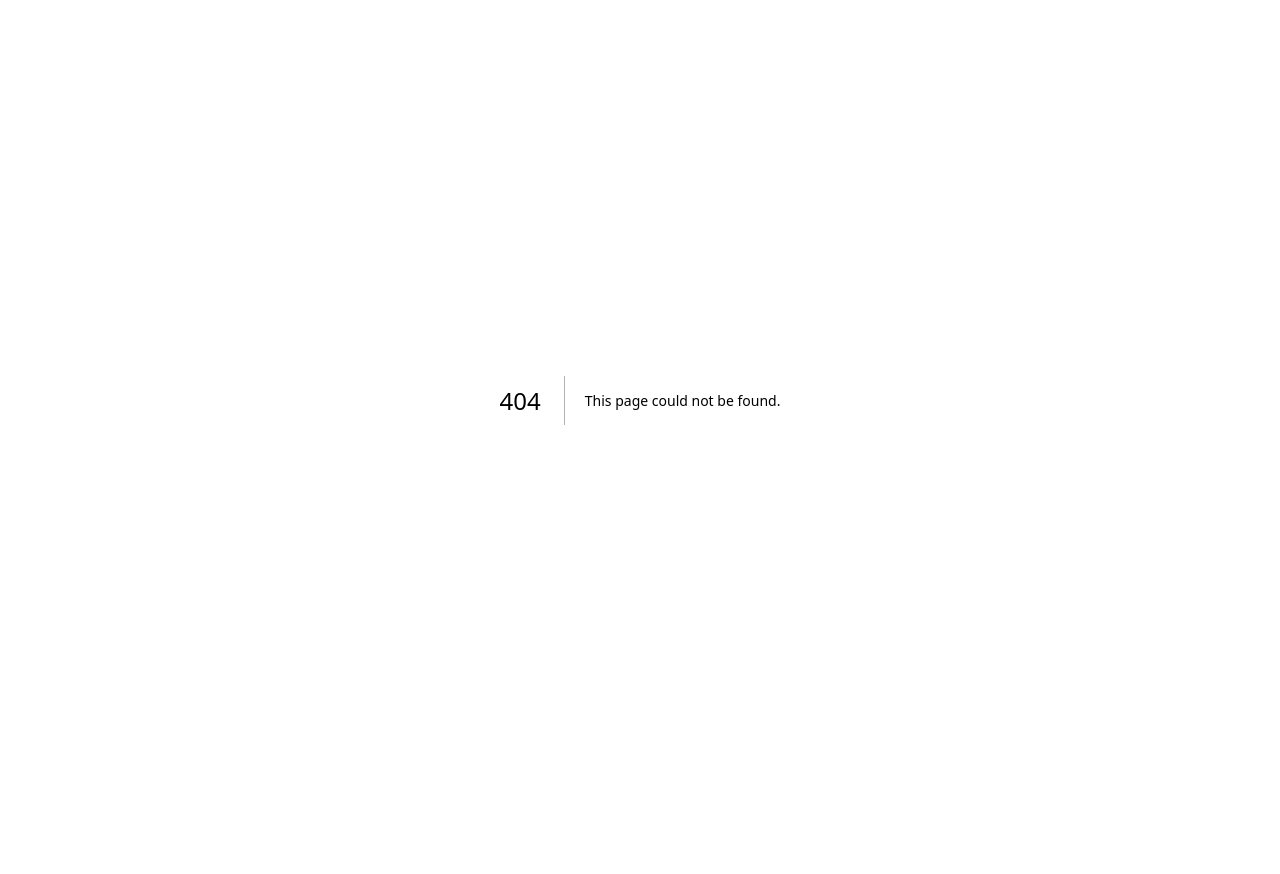
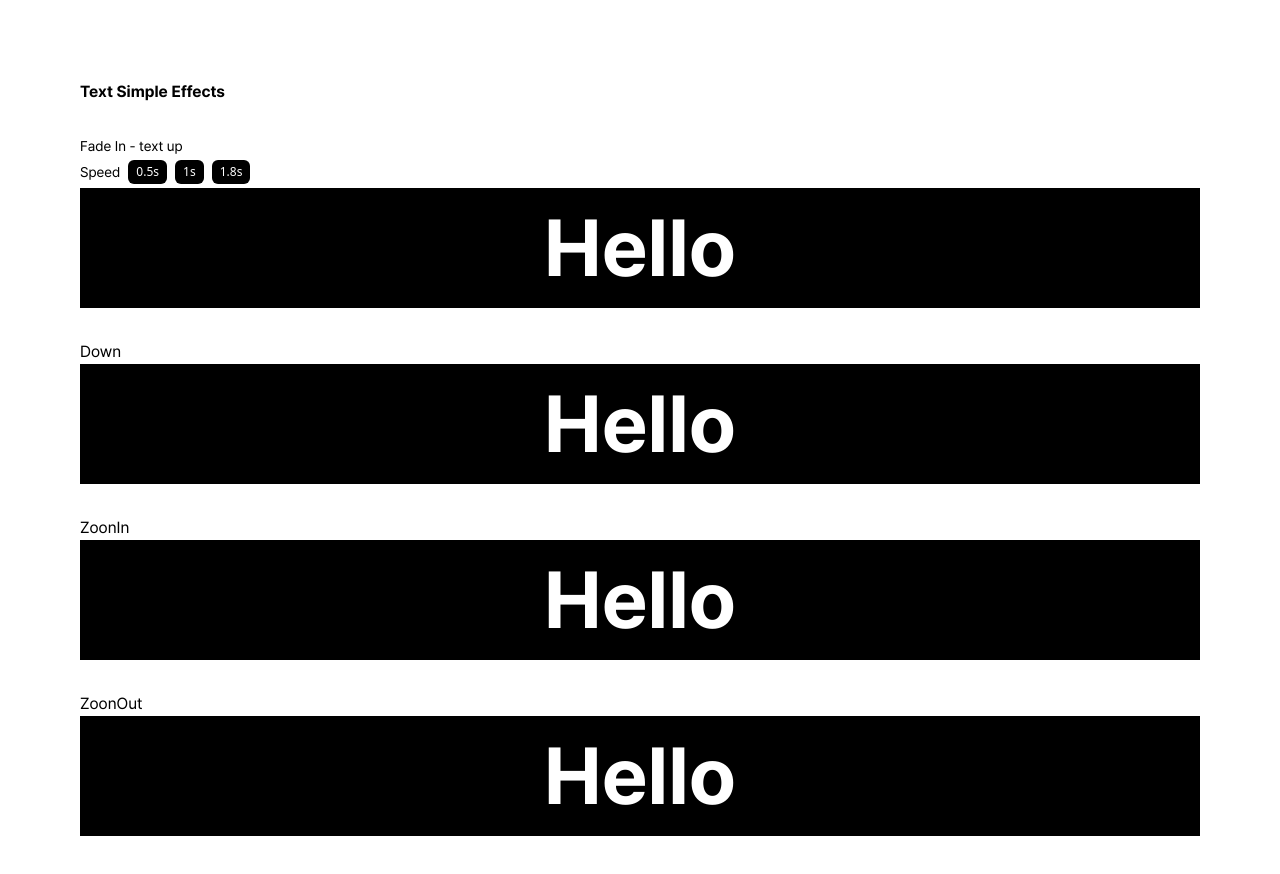
Before and after one commit to jiwon0995/playground, a Next.js app: page /animations/text-effects in a window 1280 px wide. Before the commit this address had no page. Shown: the top 874 px of the page. Before the commit the page ends 800 px from the top, so only its background shows below. Built offline with nearby package versions, Linux system fonts and the light colour scheme.

Commit message:
text effects 작업

```diff
--- /dev/null
+++ b/src/app/animations/text-effects/layout.tsx
@@ -0,0 +1,7 @@
+export default function DashboardLayout({
+  children,
+}: {
+  children: React.ReactNode;
+}) {
+  return <section>{children}</section>;
+}
--- /dev/null
+++ b/src/app/animations/text-effects/page.tsx
@@ -0,0 +1,86 @@
+'use client';
+
+import { useState } from 'react';
+import styles from './styles.module.css';
+
+export default function Page() {
+  const [speed, setSpeed] = useState('1.8s');
+  const [animationKey, setAnimationKey] = useState(0);
+
+  const handleSpeed = (e: any) => {
+    setSpeed(e.target.id);
+    setAnimationKey((prev) => prev + 1);
+  };
+
+  return (
+    <div className="flex flex-col justify-center gap-8 m-auto my-20 px-20">
+      <h1 className="font-title">Text Simple Effects</h1>
+      <div className="flex flex-col gap-1">
+        <h2 className="font-body text-sm">Fade In - text up</h2>
+        <div className="flex gap-2 items-center">
+          <span className="font-body text-sm">Speed</span>
+          <button
+            id="0.5s"
+            onClick={(e) => handleSpeed(e)}
+            className="bg-black text-white rounded-md px-2 py-1 text-xs"
+          >
+            0.5s
+          </button>
+          <button
+            id="1s"
+            onClick={(e) => handleSpeed(e)}
+            className="bg-black text-white rounded-md px-2 py-1 text-xs"
+          >
+            1s
+          </button>
+          <button
+            id="1.5s"
+            onClick={(e) => handleSpeed(e)}
+            className="bg-black text-white rounded-md px-2 py-1 text-xs"
+          >
+            1.8s
+          </button>
+        </div>
+        <div className="bg-black">
+          <h1
+            key={animationKey}
+            style={{ animationDuration: speed }}
+            className={`${styles.fadeUp} font-title text-[80px] text-center text-white`}
+          >
+            Hello
+          </h1>
+        </div>
+      </div>
+      <div>
+        <h2 className="font-body">Down</h2>
+        <div className="bg-black">
+          <h1
+            className={`${styles.fadeDown} font-title text-[80px] text-center text-white`}
+          >
+            Hello
+          </h1>
+        </div>
+      </div>
+      <div>
+        <h2 className="font-body">ZoonIn</h2>
+        <div className="bg-black">
+          <h1
+            className={`${styles.zoomIn} font-title text-[80px] text-center text-white`}
+          >
+            Hello
+          </h1>
+        </div>
+      </div>
+      <div>
+        <h2 className="font-body">ZoonOut</h2>
+        <div className="bg-black">
+          <h1
+            className={`${styles.zoomOut} font-title text-[80px] text-center text-white`}
+          >
+            Hello
+          </h1>
+        </div>
+      </div>
+    </div>
+  );
+}
--- /dev/null
+++ b/src/app/animations/text-effects/styles.module.css
@@ -0,0 +1,63 @@
+@keyframes fadeIn-up {
+  from {
+    opacity: 0;
+    transform: translateY(40px);
+  }
+
+  to {
+    opacity: 3;
+    transform: none;
+  }
+}
+
+.fadeUp {
+  animation: fadeIn-up ease-in-out;
+}
+
+@keyframes fadeIn-down {
+  from {
+    opacity: 0;
+    transform: translateY(-40px);
+  }
+
+  to {
+    opacity: 3;
+    transform: none;
+  }
+}
+
+.fadeDown {
+  animation: fadeIn-down 1.8s ease-in-out;
+}
+
+@keyframes zoomIn {
+  from {
+    opacity: 0;
+    transform: scale(0.5);
+  }
+
+  to {
+    opacity: 3;
+    transform: none;
+  }
+}
+
+.zoomIn {
+  animation: zoomIn 1.8s ease-in-out;
+}
+
+@keyframes zoomOut {
+  from {
+    opacity: 0;
+    transform: scale(1.5);
+  }
+
+  to {
+    opacity: 3;
+    transform: none;
+  }
+}
+
+.zoomOut {
+  animation: zoomOut 1.8s ease-in-out;
+}
```
